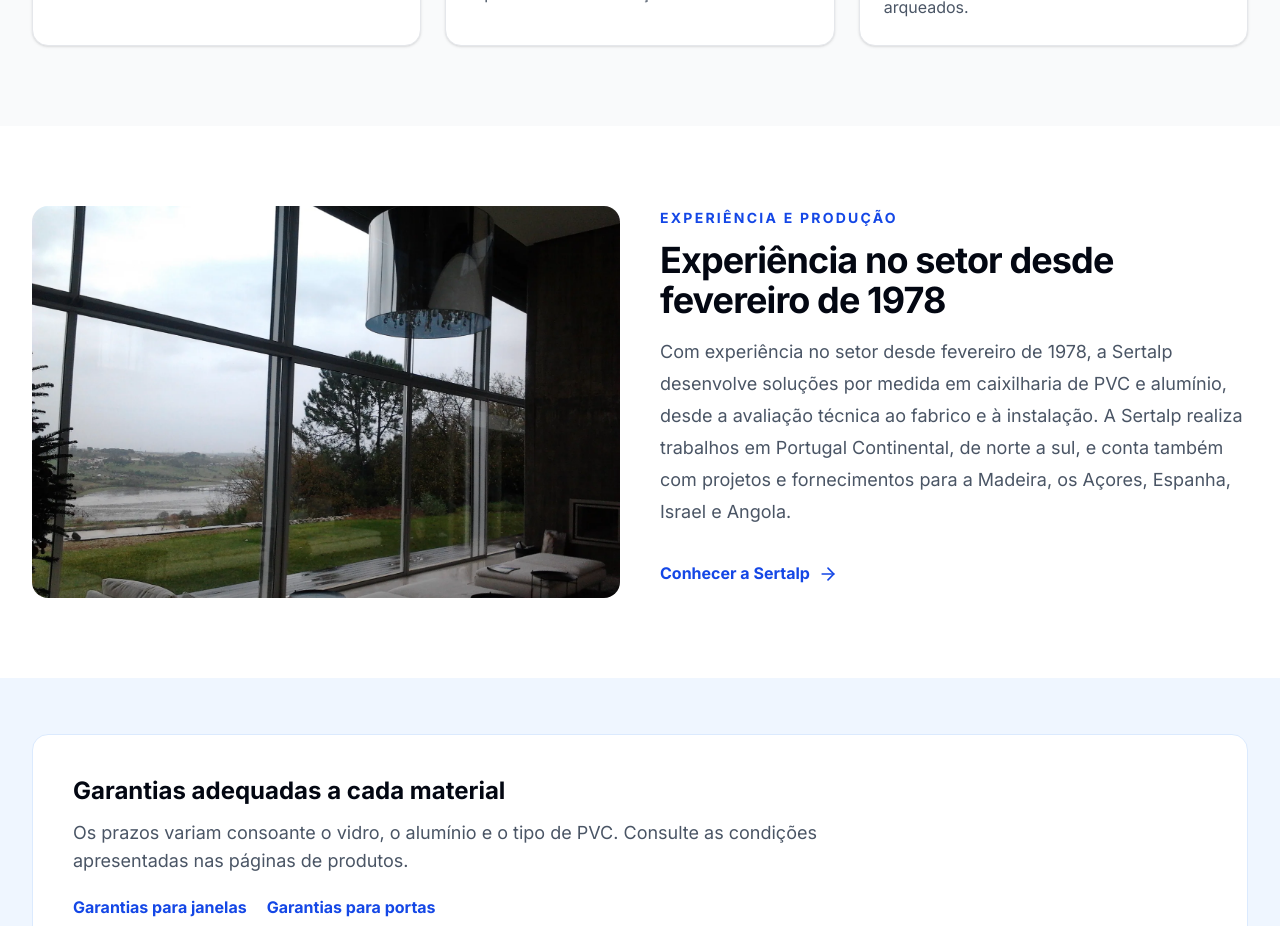
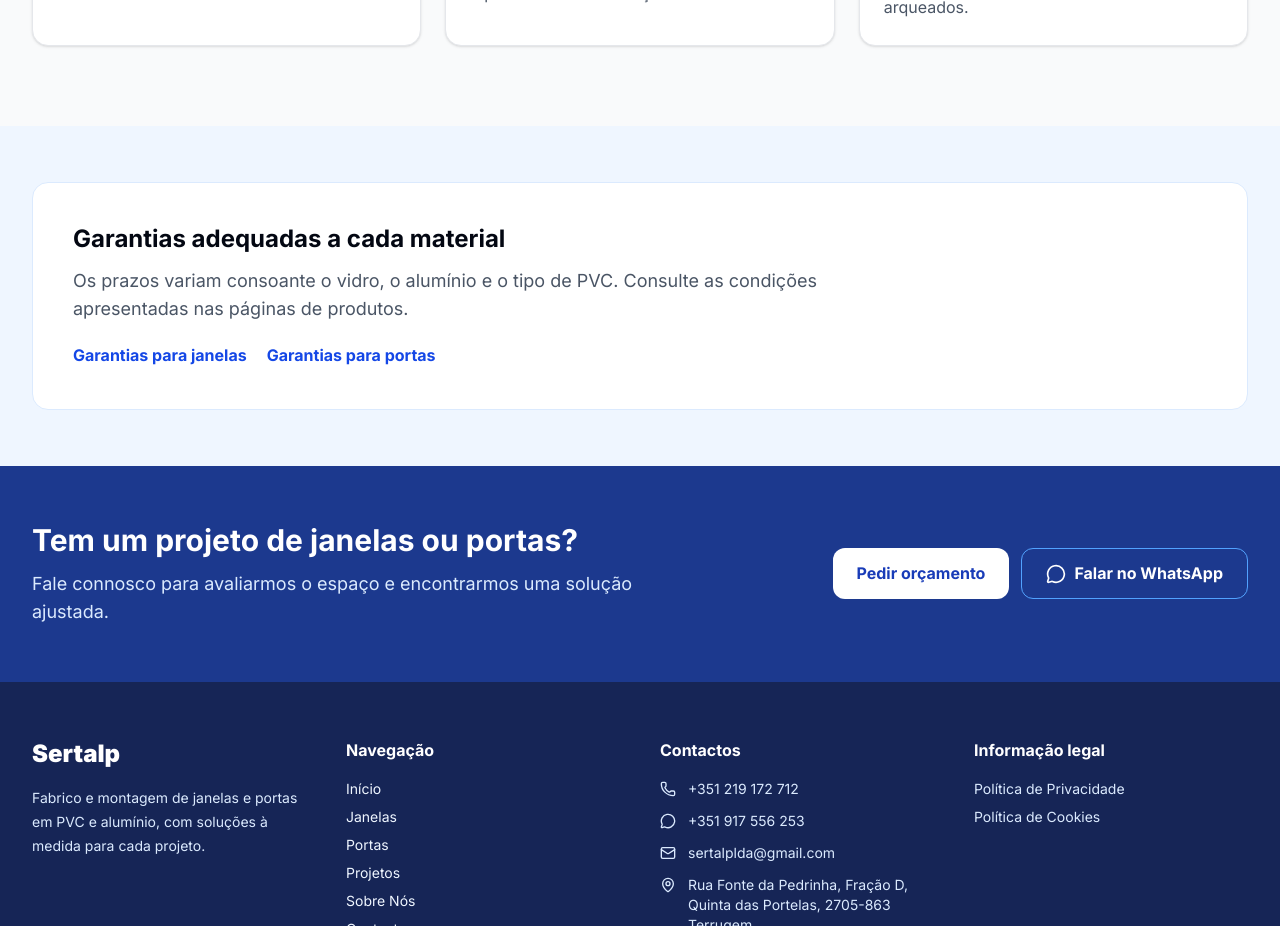
Before and after one commit to juliev/sertalpTest, a Next.js app: page / in a window 1280 px wide. Shown: the part 3540-4466 px from the top of the page. Built offline with nearby package versions, Linux system fonts and the light colour scheme.

Commit message:
fix: polish site interactions and preview SEO

```diff
--- a/src/app/contactos/page.tsx
+++ b/src/app/contactos/page.tsx
@@ -65,9 +65,7 @@ export default function ContactsPage() {
                   <dd className="mt-1">
                     <a
                       className="inline-flex min-h-11 items-center font-semibold text-blue-700 underline"
-                      href={company.whatsappUrl}
-                      target="_blank"
-                      rel="noopener noreferrer"
+                      href={company.mobileHref}
                     >
                       {company.mobile}
                     </a>
--- a/src/app/janelas/page.tsx
+++ b/src/app/janelas/page.tsx
@@ -130,7 +130,6 @@ export default function WindowsPage() {
                 nextImage: common.nextImage,
                 imageOf: common.imageOf,
               }}
-              compact
             />
           </div>
         </div>
--- a/src/app/layout.tsx
+++ b/src/app/layout.tsx
@@ -5,6 +5,7 @@ import { SiteHeader } from "@/components/site-header";
 import { company } from "@/content/company";
 import { htmlLanguage } from "@/i18n/config";
 import { getDictionary } from "@/i18n/get-dictionary";
+import { isPreviewDeployment } from "@/lib/deployment";
 import { createPageMetadata } from "@/lib/metadata";
 import "./globals.css";
 
@@ -18,6 +19,9 @@ const dictionary = getDictionary();
 export const metadata: Metadata = {
   metadataBase: new URL(company.canonicalUrl),
   ...createPageMetadata(dictionary.home.seo, "/"),
+  robots: isPreviewDeployment()
+    ? { index: false, follow: false }
+    : { index: true, follow: true },
 };
 
 export default function RootLayout({
--- a/src/app/page.tsx
+++ b/src/app/page.tsx
@@ -53,7 +53,7 @@ export default function HomePage() {
                 <ArrowRight aria-hidden="true" className="size-5" />
               </Link>
               <Link
-                href="/janelas/"
+                href="/projetos/"
                 className="inline-flex min-h-11 items-center justify-center rounded-xl border border-blue-200 bg-white px-6 py-3 font-bold text-blue-800 transition hover:bg-blue-100 focus-visible:outline-2 focus-visible:outline-offset-2 focus-visible:outline-blue-600"
               >
                 {copy.hero.secondaryCta}
@@ -230,36 +230,6 @@ export default function HomePage() {
         </div>
       </section>
 
-      <section className="py-14 sm:py-20">
-        <div className="mx-auto grid max-w-7xl items-center gap-10 px-4 sm:px-6 lg:grid-cols-2 lg:px-8">
-          <div className="relative aspect-[3/2] overflow-hidden rounded-2xl">
-            <Image
-              src={workImages.casalGlazing.src}
-              alt={dictionary.projects.items["casal-do-paul"].alts[0]}
-              width={workImages.casalGlazing.width}
-              height={workImages.casalGlazing.height}
-              sizes="(min-width: 1024px) 50vw, 100vw"
-              className="h-full w-full object-cover"
-              style={{ objectPosition: workImages.casalGlazing.objectPosition }}
-            />
-          </div>
-          <div>
-            <SectionHeading
-              eyebrow={copy.experience.eyebrow}
-              title={copy.experience.title}
-              intro={copy.experience.text}
-            />
-            <Link
-              href="/sobre-nos/"
-              className="mt-6 inline-flex min-h-11 items-center gap-2 rounded-lg font-bold text-blue-700 focus-visible:outline-2 focus-visible:outline-offset-2 focus-visible:outline-blue-600"
-            >
-              {copy.experience.link}
-              <ArrowRight aria-hidden="true" className="size-5" />
-            </Link>
-          </div>
-        </div>
-      </section>
-
       <section className="bg-blue-50 py-14">
         <div className="mx-auto max-w-7xl px-4 sm:px-6 lg:px-8">
           <div className="rounded-2xl border border-blue-100 bg-white p-7 sm:p-10">
--- a/src/app/portas/page.tsx
+++ b/src/app/portas/page.tsx
@@ -142,7 +142,6 @@ export default function DoorsPage() {
                 nextImage: common.nextImage,
                 imageOf: common.imageOf,
               }}
-              compact
             />
           </div>
         </div>
--- a/src/app/robots.ts
+++ b/src/app/robots.ts
@@ -1,13 +1,16 @@
 import type { MetadataRoute } from "next";
 import { company } from "@/content/company";
+import { isPreviewDeployment } from "@/lib/deployment";
 
 export const dynamic = "force-static";
 
 export default function robots(): MetadataRoute.Robots {
+  const preview = isPreviewDeployment();
+
   return {
     rules: {
       userAgent: "*",
-      allow: "/",
+      ...(preview ? { disallow: "/" } : { allow: "/" }),
     },
     sitemap: `${company.canonicalUrl}/sitemap.xml`,
     host: company.canonicalUrl,
--- a/src/app/sobre-nos/page.tsx
+++ b/src/app/sobre-nos/page.tsx
@@ -1,6 +1,6 @@
 import type { Metadata } from "next";
 import Image from "next/image";
-import { Factory, Globe2, Ruler, Wrench } from "lucide-react";
+import { Factory, Ruler, Wrench } from "lucide-react";
 import { ContactCta, PageHero, SectionHeading } from "@/components/shared";
 import { workImages } from "@/content/images";
 import { getDictionary } from "@/i18n/get-dictionary";
@@ -13,7 +13,7 @@ export const metadata: Metadata = createPageMetadata(
   "/sobre-nos/",
 );
 
-const capabilityIcons = [Factory, Ruler, Wrench, Globe2];
+const capabilityIcons = [Factory, Ruler, Wrench];
 
 export default function AboutPage() {
   const copy = dictionary.about;
@@ -51,7 +51,7 @@ export default function AboutPage() {
       <section className="bg-gray-50 py-14 sm:py-20">
         <div className="mx-auto max-w-7xl px-4 sm:px-6 lg:px-8">
           <SectionHeading title={copy.capabilities.title} />
-          <div className="mt-10 grid gap-6 sm:grid-cols-2 lg:grid-cols-4">
+          <div className="mt-10 grid gap-6 md:grid-cols-3">
             {copy.capabilities.items.map((item, index) => {
               const Icon = capabilityIcons[index];
               return (
--- a/src/i18n/dictionaries/en.ts
+++ b/src/i18n/dictionaries/en.ts
@@ -17,7 +17,7 @@ export const en = {
       viewProjects: "View projects",
       contactUs: "Contact us",
       openMap: "Open in Google Maps",
-      viewImage: "Enlarge image",
+      viewImage: "View project",
       close: "Close",
       previous: "Previous",
       next: "Next",
@@ -171,12 +171,6 @@ export const en = {
           alt: "Glazed aluminium doors made for arched interior openings",
         },
       },
-    },
-    experience: {
-      eyebrow: "Experience and production",
-      title: "Experience in the sector since February 1978",
-      text: "With experience in the sector since February 1978, Sertalp develops made-to-measure PVC and aluminium frame solutions, from technical assessment through manufacture and installation. Sertalp carries out work throughout mainland Portugal, from north to south, and also has experience with projects and deliveries to Madeira, the Azores, Spain, Israel and Angola.",
-      link: "About Sertalp",
     },
     warranty: {
       title: "Warranty periods suited to each material",
@@ -578,11 +572,6 @@ export const en = {
           description:
             "We support the assessment, proposal, manufacture, delivery and installation.",
         },
-        {
-          title: "Projects and deliveries",
-          description:
-            "Sertalp carries out work throughout mainland Portugal, from north to south, and also has experience with projects and deliveries to Madeira, the Azores, Spain, Israel and Angola.",
-        },
       ],
     },
     markets: {
--- a/src/i18n/dictionaries/pt.ts
+++ b/src/i18n/dictionaries/pt.ts
@@ -15,7 +15,7 @@ export const pt = {
       viewProjects: "Ver projetos",
       contactUs: "Contactar",
       openMap: "Abrir no Google Maps",
-      viewImage: "Ampliar imagem",
+      viewImage: "Ver projeto",
       close: "Fechar",
       previous: "Anterior",
       next: "Seguinte",
@@ -172,12 +172,6 @@ export const pt = {
           alt: "Portas envidraçadas em alumínio adaptadas a vãos interiores arqueados",
         },
       },
-    },
-    experience: {
-      eyebrow: "Experiência e produção",
-      title: "Experiência no setor desde fevereiro de 1978",
-      text: "Com experiência no setor desde fevereiro de 1978, a Sertalp desenvolve soluções por medida em caixilharia de PVC e alumínio, desde a avaliação técnica ao fabrico e à instalação. A Sertalp realiza trabalhos em Portugal Continental, de norte a sul, e conta também com projetos e fornecimentos para a Madeira, os Açores, Espanha, Israel e Angola.",
-      link: "Conhecer a Sertalp",
     },
     warranty: {
       title: "Garantias adequadas a cada material",
@@ -585,11 +579,6 @@ export const pt = {
           description:
             "Acompanhamos a avaliação, a proposta, o fabrico, a entrega e a montagem.",
         },
-        {
-          title: "Projetos e fornecimentos",
-          description:
-            "A Sertalp realiza trabalhos em Portugal Continental, de norte a sul, e conta também com projetos e fornecimentos para a Madeira, os Açores, Espanha, Israel e Angola.",
-        },
       ],
     },
     markets: {
@@ -635,7 +624,7 @@ export const pt = {
       title: "Informações de contacto",
       intro: "Escolha a forma mais conveniente de entrar em contacto connosco.",
       heading: "Contactos",
-      mobileLabel: "Mobile e WhatsApp",
+      mobileLabel: "Telemóvel e WhatsApp",
       socialTitle: "Redes sociais",
       facebookAriaLabel: "Sertalp no Facebook",
     },
--- /dev/null
+++ b/src/lib/deployment.ts
@@ -0,0 +1,14 @@
+type DeploymentEnvironment = {
+  CF_PAGES?: string;
+  CF_PAGES_BRANCH?: string;
+};
+
+export const isPreviewDeployment = (
+  environment: DeploymentEnvironment = {
+    CF_PAGES: process.env.CF_PAGES,
+    CF_PAGES_BRANCH: process.env.CF_PAGES_BRANCH,
+  },
+) =>
+  environment.CF_PAGES === "1" &&
+  environment.CF_PAGES_BRANCH !== undefined &&
+  environment.CF_PAGES_BRANCH !== "main";
```
Also changed, not shown: src/components/project-gallery.tsx (+7 -5 lines), 7 other files (tests, documents, lock files or other folders).
